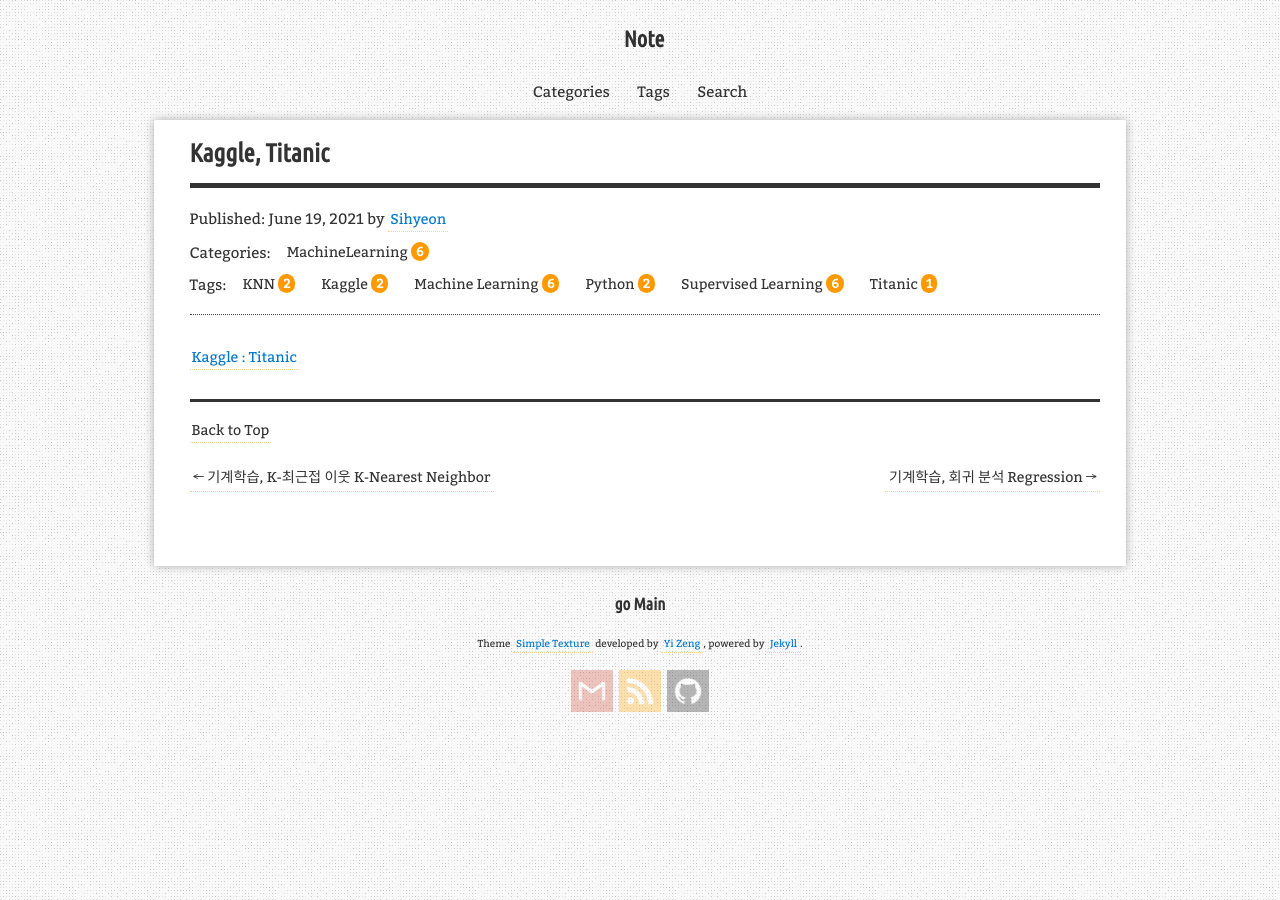
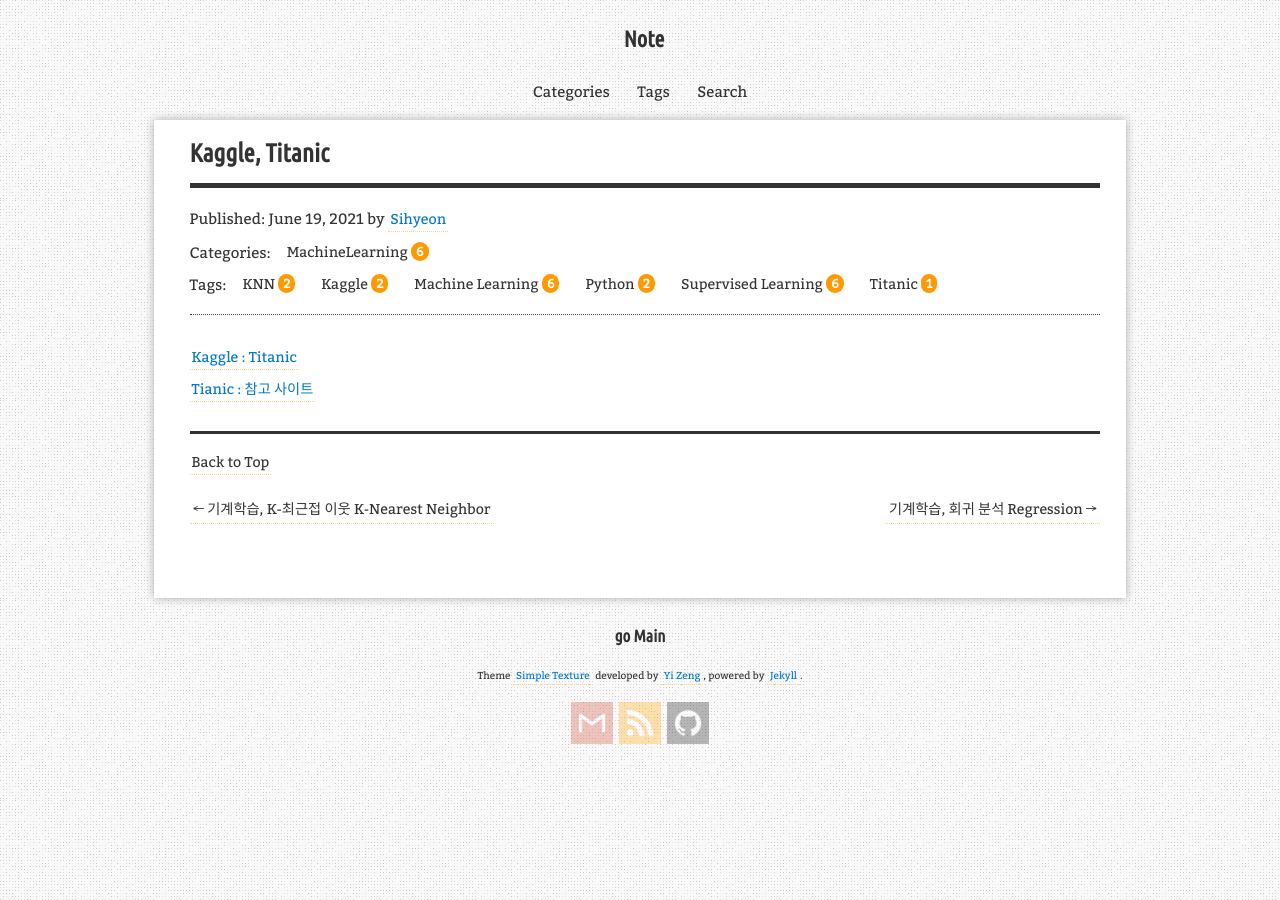
Before and after one commit to aristohyun/aristohyun.github.io, a Jekyll site: the page built from _posts/2021-06-19-Titanic.md, in a window 1280 px wide. Built offline with Jekyll 4.4.1, drawn with Linux system fonts in a browser that asks for light colours; comment, search, counter and statistics services are not loaded.

Commit message:
Update 2021-06-19-Titanic.md

```diff
--- a/_posts/2021-06-19-Titanic.md
+++ b/_posts/2021-06-19-Titanic.md
@@ -12,4 +12,5 @@ redirect_from:
 * Kramdown table of contents
 {:toc .toc}
 
-[Kaggle : Titanic](https://www.kaggle.com/c/titanic)
+[Kaggle : Titanic](https://www.kaggle.com/c/titanic){: target="_blank"}
+[Tianic : 참고 사이트](https://www.kaggle.com/subinium/subinium-tutorial-titanic-beginner){: target="_blank"}
```
